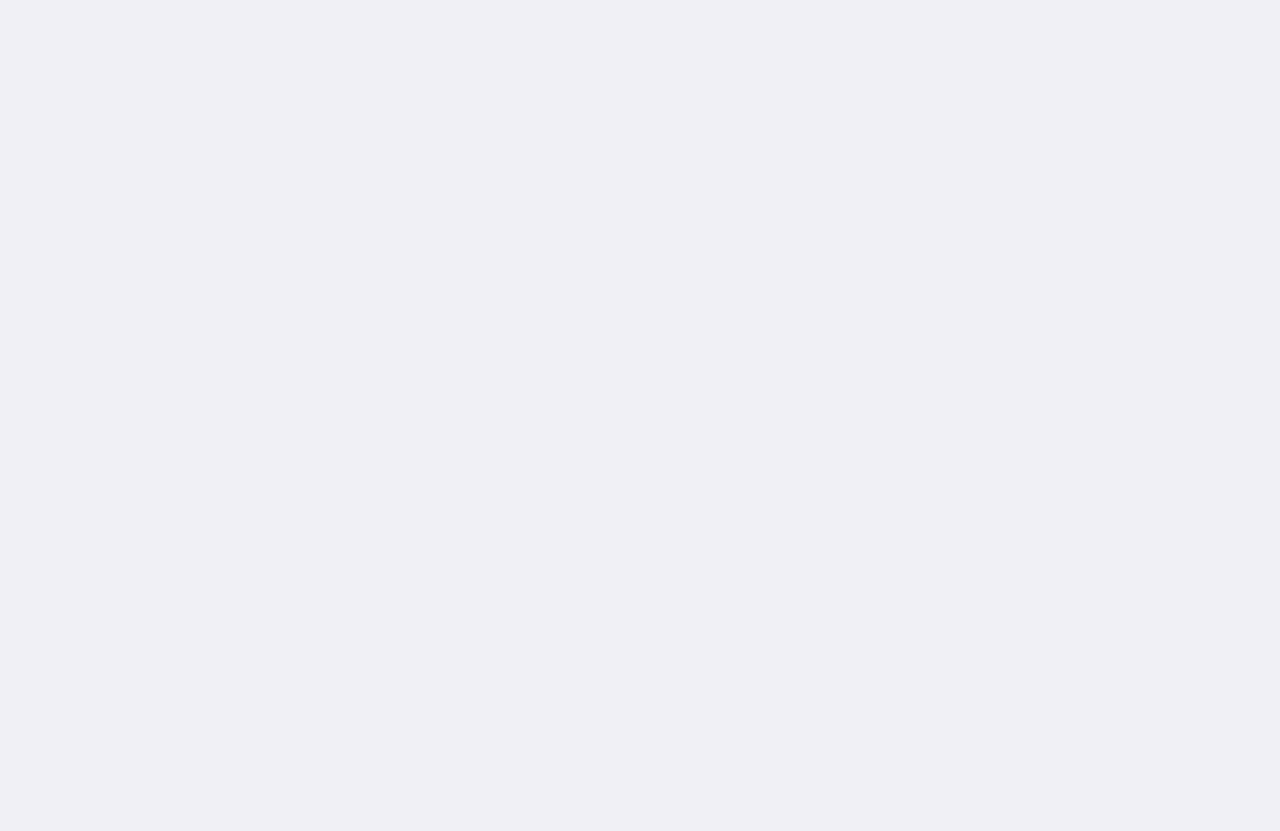
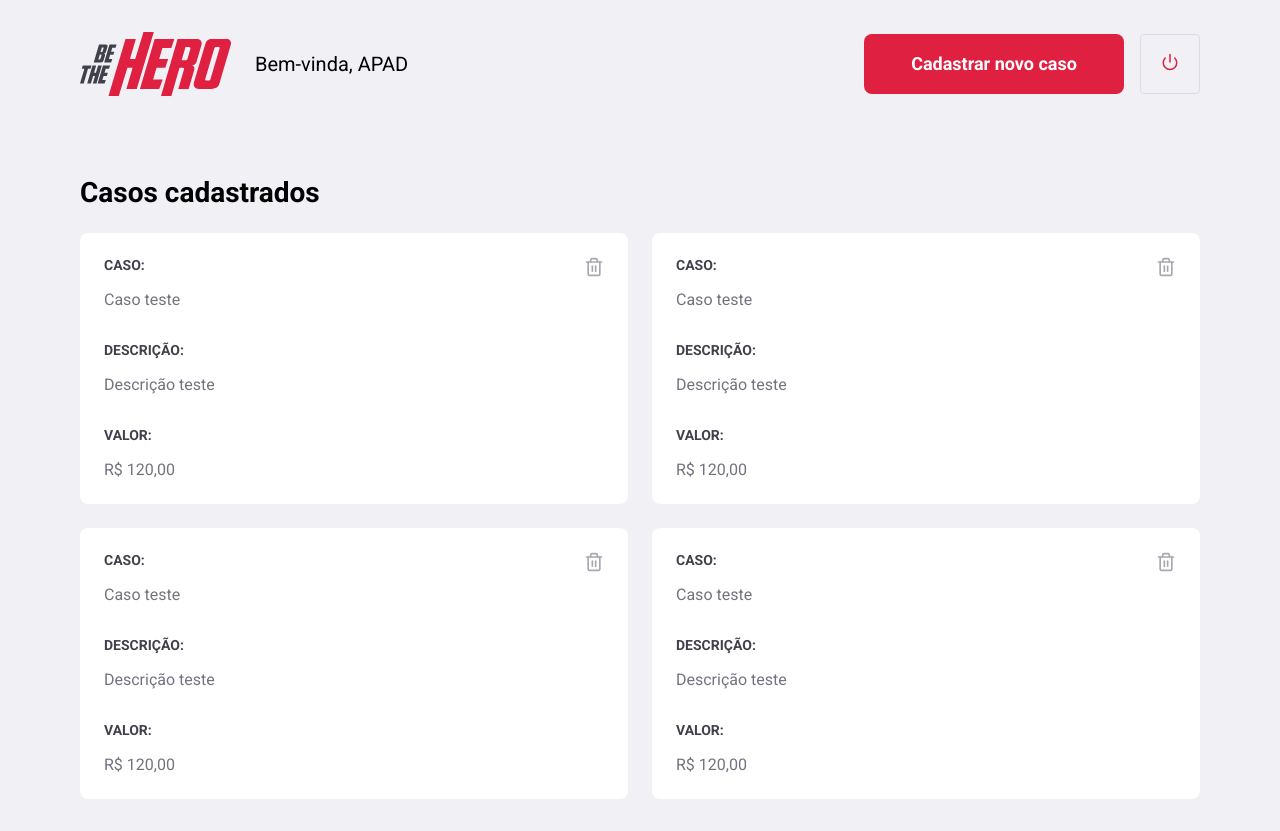
Before and after one commit to henryckl/Semana-OmniStack-11.0, a React (Create React App) app in the folder frontend/: page /profile in a window 1280 px wide. Before the commit the page ends 800 px from the top, so only its background shows below. Built offline with nearby package versions, Linux system fonts and the light colour scheme; the HTML template or start-up script is replaced by a standard one.

Commit message:
Profile page

```diff
--- /dev/null
+++ b/frontend/src/pages/Profile/index.js
@@ -0,0 +1,90 @@
+import React from 'react';
+import { Link } from 'react-router-dom';
+import { FiPower, FiTrash2 } from 'react-icons/fi';
+
+import './style.css';
+import logoImg from '../../assets/logo.svg';
+
+function Profile() {
+  return (
+    <div className="profile-container">
+      <header>
+        <img src={logoImg} alt="Be The Hero" />
+        <span>Bem-vinda, APAD</span>
+
+        <Link className="button" to="/incidents">
+          Cadastrar novo caso
+        </Link>
+        <button type="button">
+          <FiPower size={18} color="#e02041" />
+        </button>
+      </header>
+
+      <h1>Casos cadastrados</h1>
+
+      <ul>
+        <li>
+          <strong>CASO:</strong>
+          <p>Caso teste</p>
+
+          <strong>DESCRIÇÃO:</strong>
+          <p>Descrição teste</p>
+
+          <strong>VALOR:</strong>
+          <p>R$ 120,00</p>
+
+          <button type="button">
+            <FiTrash2 size={20} color="#a8a8b3" />
+          </button>
+        </li>
+
+        <li>
+          <strong>CASO:</strong>
+          <p>Caso teste</p>
+
+          <strong>DESCRIÇÃO:</strong>
+          <p>Descrição teste</p>
+
+          <strong>VALOR:</strong>
+          <p>R$ 120,00</p>
+
+          <button type="button">
+            <FiTrash2 size={20} color="#a8a8b3" />
+          </button>
+        </li>
+
+        <li>
+          <strong>CASO:</strong>
+          <p>Caso teste</p>
+
+          <strong>DESCRIÇÃO:</strong>
+          <p>Descrição teste</p>
+
+          <strong>VALOR:</strong>
+          <p>R$ 120,00</p>
+
+          <button type="button">
+            <FiTrash2 size={20} color="#a8a8b3" />
+          </button>
+        </li>
+
+        <li>
+          <strong>CASO:</strong>
+          <p>Caso teste</p>
+
+          <strong>DESCRIÇÃO:</strong>
+          <p>Descrição teste</p>
+
+          <strong>VALOR:</strong>
+          <p>R$ 120,00</p>
+
+          <button type="button">
+            <FiTrash2 size={20} color="#a8a8b3" />
+          </button>
+        </li>
+      </ul>
+    </div>
+  );
+}
+
+export default Profile;
--- /dev/null
+++ b/frontend/src/pages/Profile/style.css
@@ -0,0 +1,86 @@
+.profile-container {
+  width: 100%;
+  max-width: 1180px;
+  padding: 0 30px;
+  margin: 32px auto;
+}
+.profile-container header {
+  display: flex;
+  align-items: center;
+}
+
+.profile-container header span {
+  font-size: 20px;
+  margin-left: 24px;
+}
+
+.profile-container header img {
+  height: 64px;
+}
+
+.profile-container header a {
+  width: 260px;
+  margin-left: auto;
+  margin-top: 0;
+}
+
+.profile-container header button {
+  height: 60px;
+  width: 60px;
+  border-radius: 4px;
+  border: 1px solid #dcdce6;
+  background-color: transparent;
+  margin-left: 16px;
+  transition: border-color 0.2s;
+}
+
+.profile-container header button:hover {
+  border-color: #999;
+}
+
+.profile-container h1 {
+  margin-top: 80px;
+  margin-bottom: 24px;
+}
+
+.profile-container ul {
+  display: grid;
+  grid-template-columns: repeat(2, 1fr);
+  grid-gap: 24px;
+  list-style: none;
+}
+
+.profile-container ul li {
+  background-color: #fff;
+  padding: 24px;
+  border-radius: 8px;
+  position: relative;
+}
+
+.profile-container ul li button {
+  position: absolute;
+  right: 24px;
+  top: 24px;
+  border: 0;
+  background-color: transparent;
+}
+
+.profile-container ul li button:hover {
+  opacity: 0.8;
+}
+
+.profile-container ul li strong {
+  display: block;
+  margin-bottom: 16px;
+  color: #41414d;
+}
+
+.profile-container ul li p + strong {
+  margin-top: 32px;
+}
+
+.profile-container ul li p {
+  color: #737380;
+  line-height: 21px;
+  font-size: 16px;
+}
--- a/frontend/src/routes.js
+++ b/frontend/src/routes.js
@@ -3,6 +3,7 @@
 
 import Logon from './pages/Logon';
 import Register from './pages/Register';
+import Profile from './pages/Profile';
 
 function Routes() {
   return (
@@ -10,6 +11,7 @@
       <Switch>
         <Route path="/" exact component={Logon} />
         <Route path="/register" component={Register} />
+        <Route path="/profile" component={Profile} />
       </Switch>
     </BrowserRouter>
   );
```
